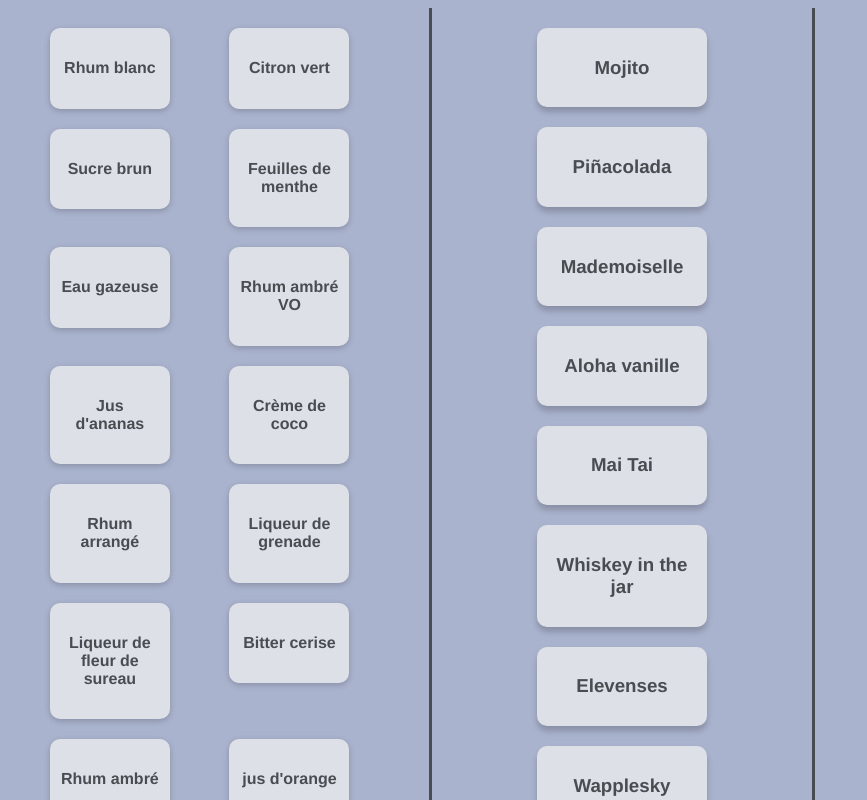
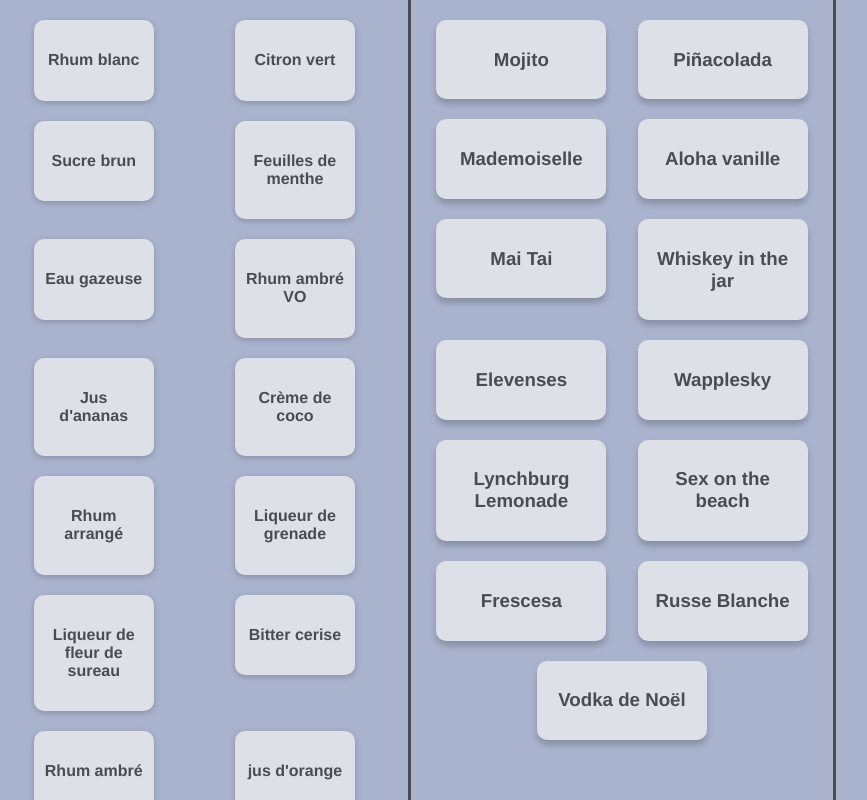
Before and after one commit to cogilabs/Cocktails, a Vue app: page / in a window 1280 px wide. Shown: the top 800 px of the page, without its empty margins (18-885 px from the left). Built offline with nearby package versions, Linux system fonts and the light colour scheme.

Commit message:
Cleaned up CSS

```diff
--- a/src/App.vue
+++ b/src/App.vue
@@ -121,6 +121,7 @@
     background-color: #aab3ce;
     color: #494c50;
     font-family: Helvetica, Arial, sans-serif;
+    margin: 0;
   }
   .master {
     width: 100%;
@@ -129,42 +130,17 @@
     justify-content: space-around;
     height: 100vh;
   }
-  .ing {
-    width: 30%;
+  .ing, .cocktail, .details {
+    width: 33%;
     display: flex;
     flex-wrap: wrap;
     justify-content: space-around;
   }
-  .ing > div {
-    padding: 10px;
-    display: flex;
-    flex-wrap: wrap;
-    justify-content: space-around;
-    height: fit-content
-  }
   .cocktail {
     border-left: solid #494c50;
     border-right: solid #494c50;
-    width: 30%;
-    display: flex;
-    flex-wrap: wrap;
-    justify-content: space-around;
   }
-  .cocktail > div {
-    padding: 10px;
-    display: flex;
-    flex-wrap: wrap;
-    justify-content: space-around;
-    height: fit-content
-  }
-  .details {
-    width: 30%;
-    display: flex;
-    flex-wrap: wrap;
-    justify-content: space-around;
-  }
-  .details > div {
-    width: 30%;
+  .ing > div, .cocktail > div, .details > div {
     padding: 10px;
     display: flex;
     flex-wrap: wrap;
@@ -174,16 +150,13 @@
   .fade-enter-active, .fade-leave-active {
     transition: opacity 0.7s, transform 0.7s;
   }
-
   .fade-leave-active {
     position: absolute;
   }
-
   .fade-enter-from, .fade-leave-to {
     opacity: 0;
     transform: translateY(-20px); /* Adjust the value as needed */
   }
-
   .fade-enter-to, .fade-leave-from {
     opacity: 1;
     transform: translateY(0);
```
